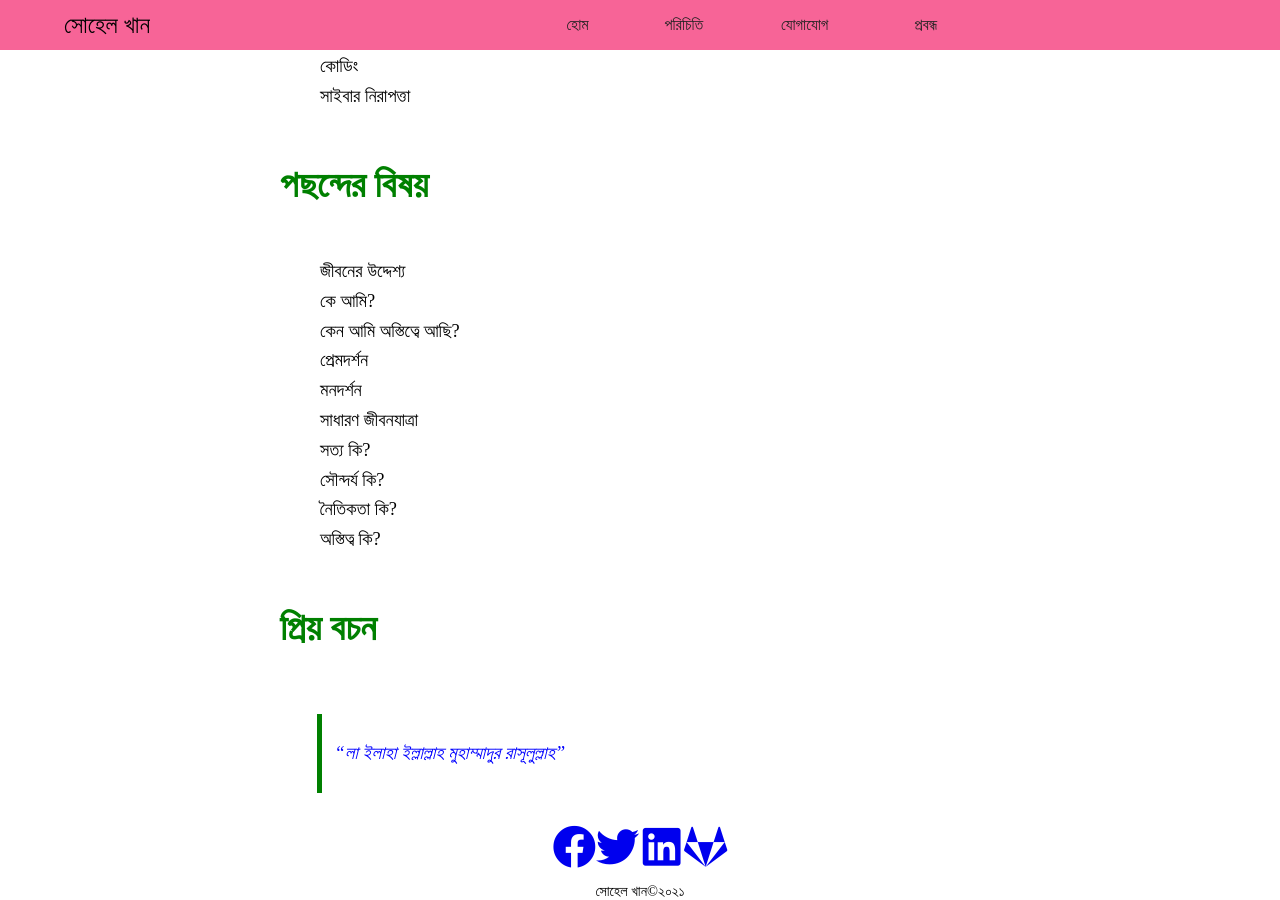
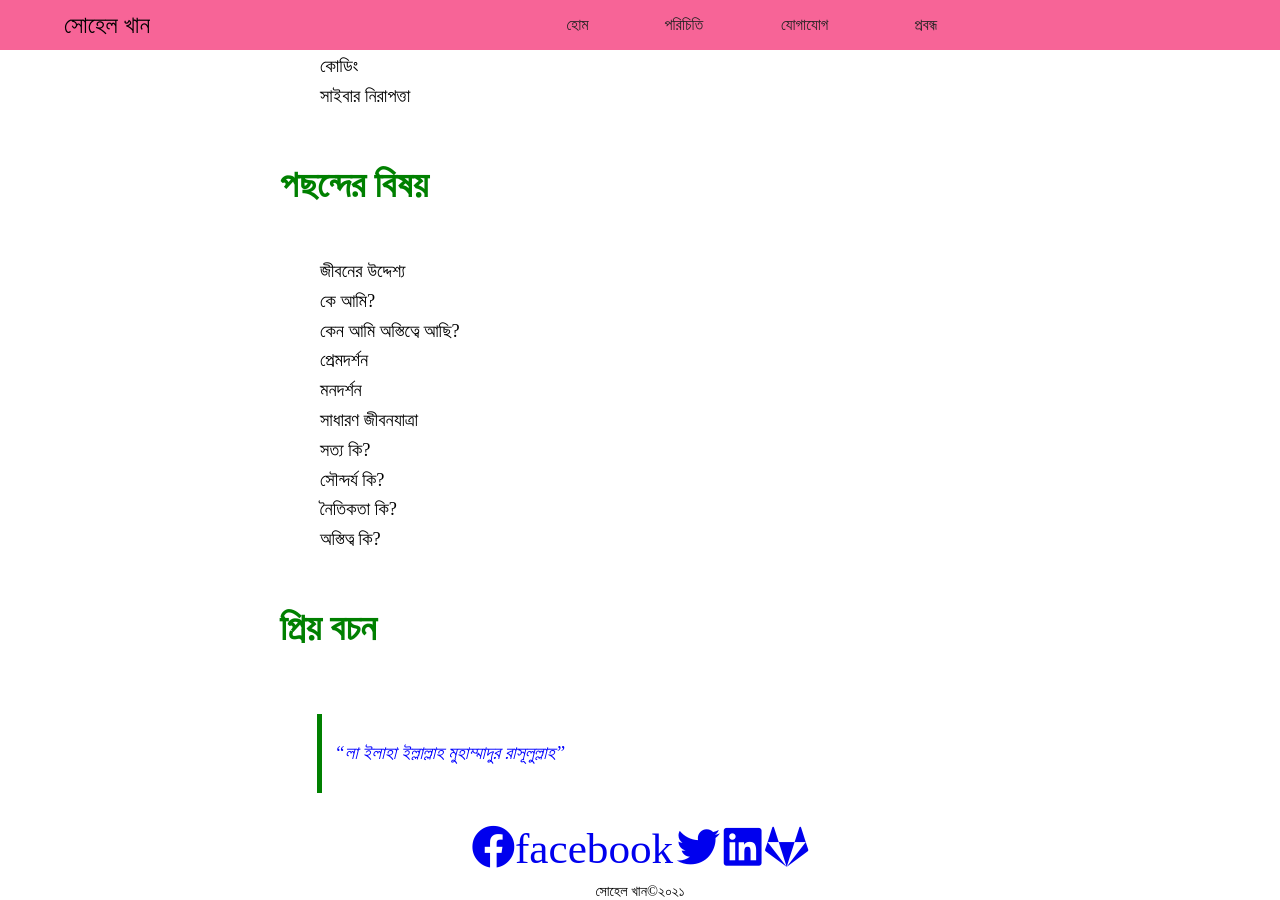
Before and after one commit to sohelkhanz/sohelkhanz.github.io, a Jekyll site: the page built from index.md, in a window 1280 px wide and 900 px high, scrolled down 420 px. Built offline with Jekyll 4.4.1, drawn with Linux system fonts in a browser that asks for light colours.

Commit message:
Update default.html

```diff
--- a/_layouts/default.html
+++ b/_layouts/default.html
@@ -38,7 +38,7 @@
     </main>
 
     <footer>
- <a href="https://facebook.com/nahklehos" class="fab fa-facebook fa-3x"</a>
+ <a href="https://facebook.com/nahklehos" class="fab fa-facebook fa-3x">facebook</a>
 <a href="https://twitter.com/nahklehos/"><i class="fab fa-twitter fa-3x"></i></a>
 <a href="https://linkedin.com/in/nahklehos"><i class="fab fa-linkedin fa-3x"></i></a>
 <a href="https://gitlab.com/sohel.khan"><i class="fab fa-gitlab fa-3x"></i></a>
```
